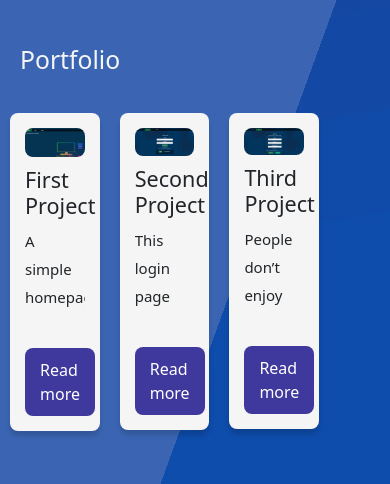
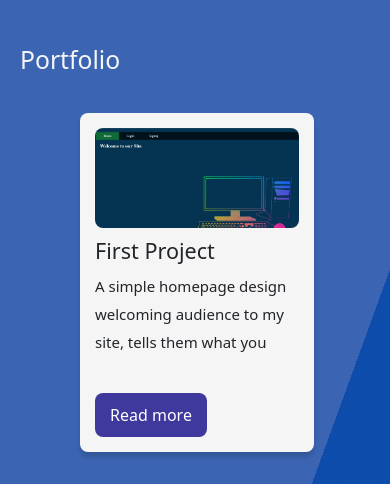
Before and after one commit to Expolearn/sinugo-portfolio, a plain HTML site: page portfolio.html in a window 390 px wide. Shown: the part 59-543 px from the top of the page. Drawn offline with nearby package versions, Linux system fonts and the light colour scheme.

Commit message:
media query in portfolio

```diff
--- a/style1.css
+++ b/style1.css
@@ -91,3 +91,17 @@ h2 {
   color: whitesmoke;
   margin-left: 20px;
 }
+
+@media screen and (max-width: 590px) {
+  .box {
+    width: 60%;
+float: left;
+margin: 30px 10px;
+background-color: whitesmoke;
+padding: 15px;
+border-radius: 8px;
+box-shadow: 0 5px 5px rgba(0, 0, 0, 0.15);
+margin-right: 30px;
+margin-left: 80px;
+  }
+}
```
